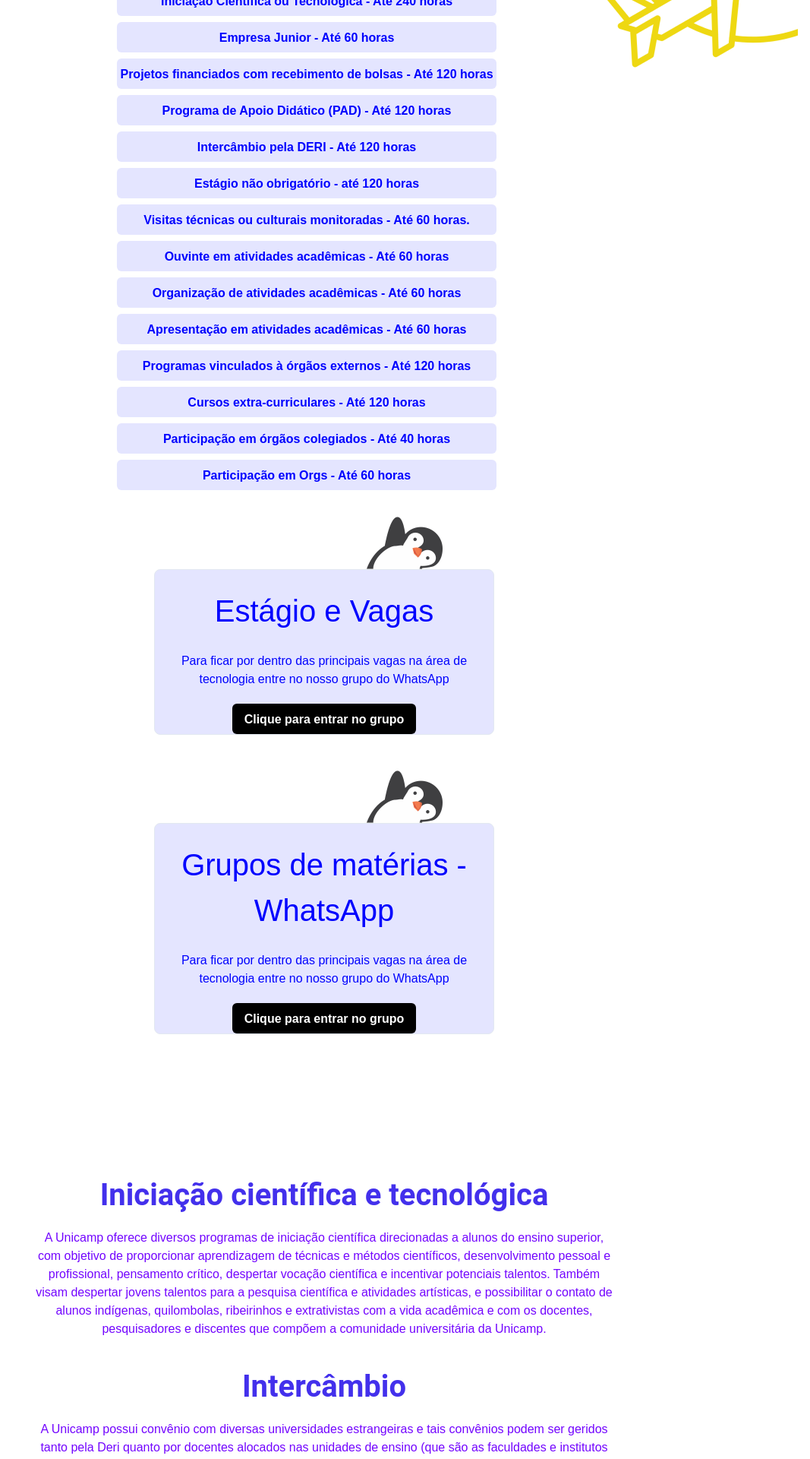
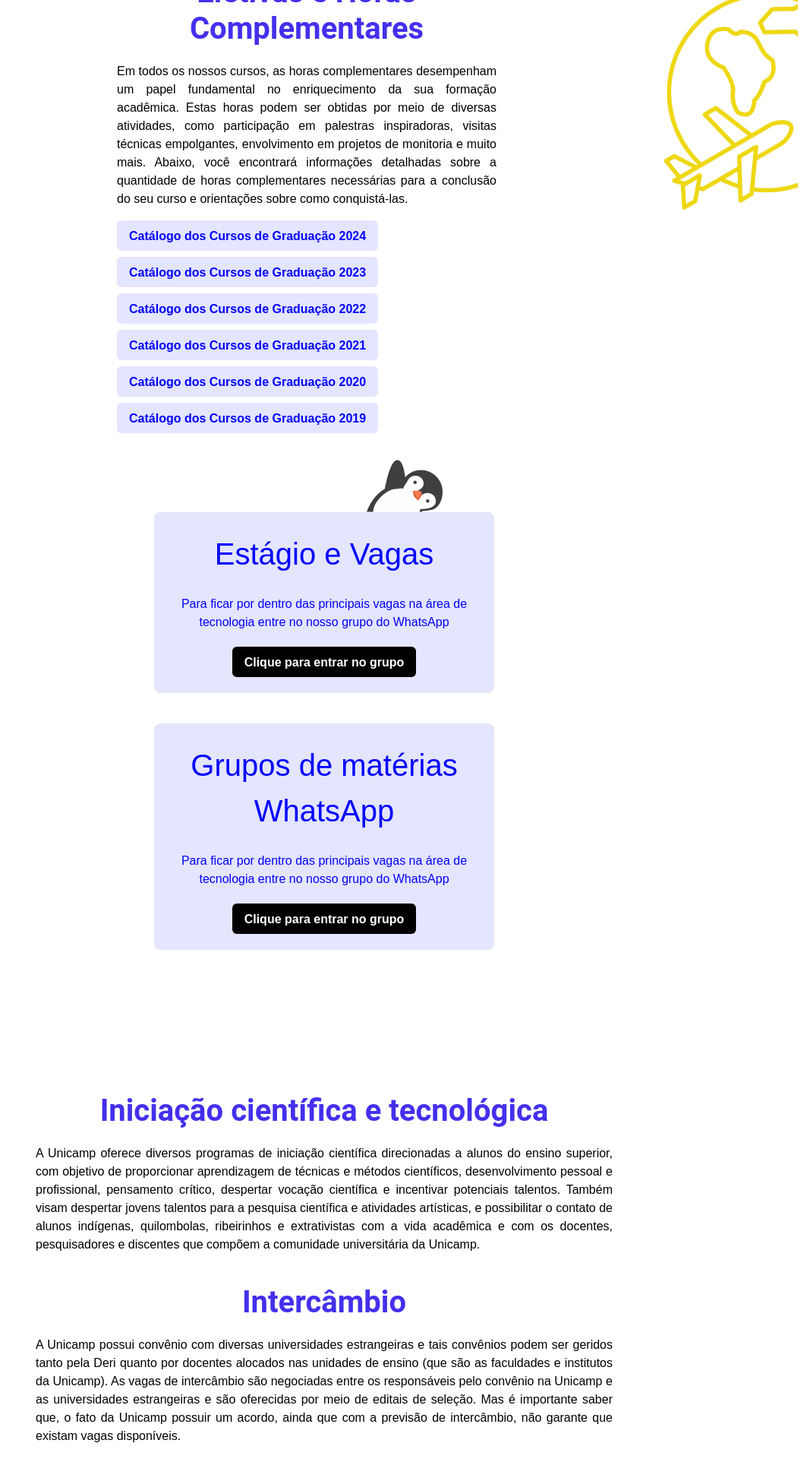
Before and after one commit to renansalvino/cdi-projetos, a React (Create React App) app: page /Guia in a window 1280 px wide. Shown: the part 1400-3320 px from the top of the page at 76% size, without its empty margins (213-1280 px from the left). Built offline with nearby package versions, Linux system fonts and the light colour scheme.

Commit message:
fix bugs

```diff
--- a/src/page_members/guia/styles.css
+++ b/src/page_members/guia/styles.css
@@ -5,6 +5,7 @@ body {
     display: flex;
     flex-direction: column;
     min-height: 100vh;
+    text-align: justify;
 }
 
 .footer {
--- a/src/pages/Guia/ImageCard.jsx
+++ b/src/pages/Guia/ImageCard.jsx
@@ -9,52 +9,43 @@ const ImageCard = () => {
           <Heading color="#4330EC" mb="20px" fontFamily="heading" fontWeight="bold" fontSize="40px">
             Eletivas e Horas Complementares
           </Heading>
-          <Text fontSize="md" color="#0002FE" mb={4}>
+          <Box textAlign="justify">
+            <Text fontSize="md" color="#000000" mb={4}>
               Em todos os nossos cursos, as horas complementares desempenham um papel fundamental no enriquecimento da sua formação acadêmica. Estas horas podem ser obtidas por meio de diversas atividades, como participação em palestras inspiradoras, visitas técnicas empolgantes, envolvimento em projetos de monitoria e muito mais. Abaixo, você encontrará informações detalhadas sobre a quantidade de horas complementares necessárias para a conclusão do seu curso e orientações sobre como conquistá-las.
             </Text>
             <Flex direction="column">
+              <a href="https://www.dac.unicamp.br/sistemas/catalogos/grad/catalogo2024/index.html" target="_blank" class="button-link">
                 <Button bg="#E4E5FF" color="#0002FE" size="md" mb={2}>
-              Iniciação Científica ou Tecnológica - Até 240 horas
+                  Catálogo dos Cursos de Graduação 2024
                 </Button>
+              </a>
+              <a href="https://www.dac.unicamp.br/sistemas/catalogos/grad/catalogo2023/index.html" target="_blank" class="button-link">
                 <Button bg="#E4E5FF" color="#0002FE" size="md" mb={2}>
-              Empresa Junior - Até 60 horas
+                  Catálogo dos Cursos de Graduação 2023
                 </Button>
+              </a>
+              <a href="https://www.dac.unicamp.br/sistemas/catalogos/grad/catalogo2022/index.html" target="_blank" class="button-link">
                 <Button bg="#E4E5FF" color="#0002FE" size="md" mb={2}>
-              Projetos financiados com recebimento de bolsas - Até 120 horas
+                  Catálogo dos Cursos de Graduação 2022
                 </Button>
+              </a>
+              <a href="https://www.dac.unicamp.br/sistemas/catalogos/grad/catalogo2021/index.html" target="_blank" class="button-link">
                 <Button bg="#E4E5FF" color="#0002FE" size="md" mb={2}>
-              Programa de Apoio Didático (PAD) - Até 120 horas
+                  Catálogo dos Cursos de Graduação 2021
                 </Button>
+              </a>
+              <a href="https://www.dac.unicamp.br/sistemas/catalogos/grad/catalogo2020/index.html" target="_blank" class="button-link">
                 <Button bg="#E4E5FF" color="#0002FE" size="md" mb={2}>
-              Intercâmbio pela DERI - Até 120 horas
+                  Catálogo dos Cursos de Graduação 2020
                 </Button>
+              </a>
+              <a href="https://www.dac.unicamp.br/sistemas/catalogos/grad/catalogo2019/index.html" target="_blank" class="button-link">
                 <Button bg="#E4E5FF" color="#0002FE" size="md" mb={2}>
-              Estágio não obrigatório - até 120 horas
+                  Catálogo dos Cursos de Graduação 2019
                 </Button>
-            <Button bg="#E4E5FF" color="#0002FE" size="md" mb={2}>
-              Visitas técnicas ou culturais monitoradas - Até 60 horas.
-            </Button>
-            <Button bg="#E4E5FF" color="#0002FE" size="md" mb={2}>
-              Ouvinte em atividades acadêmicas - Até 60 horas
-            </Button><Button bg="#E4E5FF" color="#0002FE" size="md" mb={2}>
-              Organização de atividades acadêmicas - Até 60 horas
-            </Button>
-            <Button bg="#E4E5FF" color="#0002FE" size="md" mb={2}>
-              Apresentação em atividades acadêmicas - Até 60 horas
-            </Button>
-            <Button bg="#E4E5FF" color="#0002FE" size="md" mb={2}>
-              Programas vinculados à órgãos externos - Até 120 horas
-            </Button>
-            <Button bg="#E4E5FF" color="#0002FE" size="md" mb={2}>
-              Cursos extra-curriculares - Até 120 horas
-            </Button>
-            <Button bg="#E4E5FF" color="#0002FE" size="md" mb={2}>
-              Participação em órgãos colegiados - Até 40 horas
-            </Button>
-            <Button bg="#E4E5FF" color="#0002FE" size="md" mb={2}>
-              Participação em Orgs - Até 60 horas
-            </Button>
+              </a>
             </Flex>
+          </Box>
         </Box>
       </GridItem>
       <GridItem colSpan={1} justifySelf="end" mt={6}>
@@ -62,8 +53,9 @@ const ImageCard = () => {
           <img
             src="/campuslife/img/guia.png"
             alt="Descrição da Imagem"
-            width="100%"
+            width="70%"
             height="auto"
+            style={{ float: 'right' }}
           />
         </Box>
       </GridItem>
--- a/src/pages/Guia/Intership.jsx
+++ b/src/pages/Guia/Intership.jsx
@@ -15,9 +15,11 @@ const Intership = ({ imageSrc, altText, description }) => {
           <Text as="span" d="block" fontSize="16px" color="#0002FE" mb="2">
             Para ficar por dentro das principais vagas na área de tecnologia entre no nosso grupo do WhatsApp
           </Text>
-          <Button bg="#000000" color="#FFFFFF" size="md" mt={5}>
-            Clique para entrar no grupo
-          </Button>
+          <a href="https://chat.whatsapp.com/HWNZ0QNluzREkLOGFax8TL" class="button-link">
+            <Button bg="#000000" color="#FFFFFF" size="md" mt={5} style={{ marginBottom: '20px' }}>
+              Clique para entrar no grupo
+            </Button>
+          </a>
         </Box>
       </Box>
     </Center>
--- a/src/pages/Guia/Map.jsx
+++ b/src/pages/Guia/Map.jsx
@@ -1,18 +1,36 @@
-import React from "react";
-import { Box, Button, Image, Text, UnorderedList, ListItem, Center } from "@chakra-ui/react";
+import React, { useState } from 'react';
+import { Box, Center, Image, Modal, ModalOverlay, ModalContent, ModalBody, ModalCloseButton } from '@chakra-ui/react';
 
-const Map = ({ imageSrc, altText, description }) => {
+const Map = ({ imageSrc, altText, description, contentImg }) => {
+  const [isModalOpen, setIsModalOpen] = useState(false);
+
+  const openModal = () => {
+    setIsModalOpen(true);
+  };
+
+  const closeModal = () => {
+    setIsModalOpen(false);
+  };
+
   return (
     <Center>
       <Box margin="20px">
-        <Image src={imageSrc} alt={altText} className="custom-image" marginLeft="280px" maxWidth="100" />
+        <Image src={imageSrc} alt={altText} className="custom-image" marginLeft="280px" maxWidth="100" onClick={openModal} cursor="pointer" />
         <Box bg='#E4E5FF' maxW="md" borderWidth="1px" borderRadius="lg">
           <Box p="6">
-            <Text as="span" d="block" fontSize="40px" color="#0002FE" mb="2">
-            </Text>
+            <Image src={contentImg} alt={altText} className="custom-image" onClick={openModal} cursor="pointer" />
           </Box>
         </Box>
       </Box>
+      <Modal isOpen={isModalOpen} onClose={closeModal} size="full">
+        <ModalOverlay />
+        <ModalContent alignItems="center" justifyContent="center"> {/* Adiciona estilos de centralização */}
+          <ModalCloseButton />
+          <ModalBody>
+            <Image src={contentImg} alt={altText} className="custom-image" />
+          </ModalBody>
+        </ModalContent>
+      </Modal>
     </Center>
   );
 };
--- a/src/pages/Guia/MyComponent.jsx
+++ b/src/pages/Guia/MyComponent.jsx
@@ -12,21 +12,25 @@ const MyComponent = () => {
         p="20px"
       >
         <Box mb="40px">
-          <Heading mb="20px"color="#4330EC" fontFamily="heading" fontWeight="bold" fontSize="40px">
+          <Heading mb="20px" color="#4330EC" fontFamily="heading" fontWeight="bold" fontSize="40px">
             Iniciação científica e tecnológica
           </Heading>
-          <Text as="span" d="block" fontSize="16px" color="#7305FF" mt="2" textAlign="justify">
-            A Unicamp oferece diversos programas de iniciação científica direcionadas a alunos do ensino superior, com objetivo de proporcionar aprendizagem de técnicas e métodos científicos, desenvolvimento pessoal e profissional, pensamento crítico, despertar vocação científica e incentivar potenciais talentos.
-            Também visam despertar jovens talentos para a pesquisa científica e atividades artísticas, e possibilitar o contato de alunos indígenas, quilombolas, ribeirinhos e extrativistas com a vida acadêmica e com os docentes, pesquisadores e discentes que compõem a comunidade universitária da Unicamp.
-          </Text>
+          <Box textAlign="justify">
+            <Text as="span" d="block" fontSize="16px" color="#000000" mt="2" textAlign="justify">
+              A Unicamp oferece diversos programas de iniciação científica direcionadas a alunos do ensino superior, com objetivo de proporcionar aprendizagem de técnicas e métodos científicos, desenvolvimento pessoal e profissional, pensamento crítico, despertar vocação científica e incentivar potenciais talentos.
+              Também visam despertar jovens talentos para a pesquisa científica e atividades artísticas, e possibilitar o contato de alunos indígenas, quilombolas, ribeirinhos e extrativistas com a vida acadêmica e com os docentes, pesquisadores e discentes que compõem a comunidade universitária da Unicamp.
+            </Text>
+          </Box>
         </Box>
         <Box>
           <Heading mb="20px" color="#4330EC" fontFamily="heading" fontWeight="bold" fontSize="40px">
             Intercâmbio
           </Heading>
-          <Text as="span" d="block" fontSize="16px" color="#7305FF" mt="40px" textAlign="justify">
-            A Unicamp possui convênio com diversas universidades estrangeiras e tais convênios podem ser geridos tanto pela Deri quanto por docentes alocados nas unidades de ensino (que são as faculdades e institutos da Unicamp). As vagas de intercâmbio são negociadas entre os responsáveis pelo convênio na Unicamp e as universidades estrangeiras e são oferecidas por meio de editais de seleção. Mas é importante saber que, o fato da Unicamp possuir um acordo, ainda que com a previsão de intercâmbio, não garante que existam vagas disponíveis.
-          </Text>
+          <Box textAlign="justify">
+            <Text as="span" d="block" fontSize="16px" color="#000000" mt="40px" textAlign="justify">
+              A Unicamp possui convênio com diversas universidades estrangeiras e tais convênios podem ser geridos tanto pela Deri quanto por docentes alocados nas unidades de ensino (que são as faculdades e institutos da Unicamp). As vagas de intercâmbio são negociadas entre os responsáveis pelo convênio na Unicamp e as universidades estrangeiras e são oferecidas por meio de editais de seleção. Mas é importante saber que, o fato da Unicamp possuir um acordo, ainda que com a previsão de intercâmbio, não garante que existam vagas disponíveis.
+            </Text>
+          </Box>
         </Box>
       </Box>
     </Flex>
--- a/src/pages/Guia/VideoCard.jsx
+++ /dev/null
@@ -1,26 +0,0 @@
-import React from "react";
-import { Box, Heading, Text, Center } from "@chakra-ui/react";
-
-const VideoCard = () => {
-  return (
-    <Center my="100px">
-      <Box maxW="sm" borderWidth="1px" borderRadius="lg" overflow="hidden" textAlign="center">
-        <Box p="6">
-          <Heading as="h2" fontSize="xl" mb="2" color="#0002FE">
-            Dia a Dia de um Unicamper
-          </Heading>
-          {/* Inserir aqui o vídeo (iframe, embed, etc.) */}
-          <iframe
-            width="100%"
-            height="315"
-            src="https://www.youtube.com/watch?v=JB4-03H9ioU&ab_channel=JoutJoutPrazer"
-            title="YouTube video player"
-            allowFullScreen
-          ></iframe>
-        </Box>
-      </Box>
-    </Center>
-  );
-};
-
-export default VideoCard;
--- a/src/pages/Guia/index.jsx
+++ b/src/pages/Guia/index.jsx
@@ -1,8 +1,6 @@
 import React from "react";
 import { Box, Center, Heading, Text } from "@chakra-ui/react";
 import Title from "../../components/Title";
-import Card from "./VidaCampusCard";
-import VideoCard from "./VideoCard";
 import ImageCard from "./ImageCard";
 import Map from "./Map";
 import Intership from "./Intership";
@@ -30,6 +28,7 @@ export default function VidaCampus() {
                         imageSrc='/campuslife/img/Pinguim.jpeg'
                         altText="Descrição da Imagem"
                         description=""
+                        contentImg='/campuslife/img/mapa-campus.png'
                     />
                     <Box>
                         <ImageCard />
@@ -43,9 +42,7 @@ export default function VidaCampus() {
                     </Box>
                     <Box>
                         <Intership
-                            imageSrc='/campuslife/img/Pinguim.jpeg'
-                            altText="Descrição da Imagem"
-                            description="Grupos de matérias - WhatsApp"
+                            description="Grupos de matérias  WhatsApp"
                         />
                     </Box>
                     <MyComponent/>
```
Also changed, not shown: public/campuslife/img/mapa-campus.png (added). Lines whose indentation alone changed are shown as unchanged.
